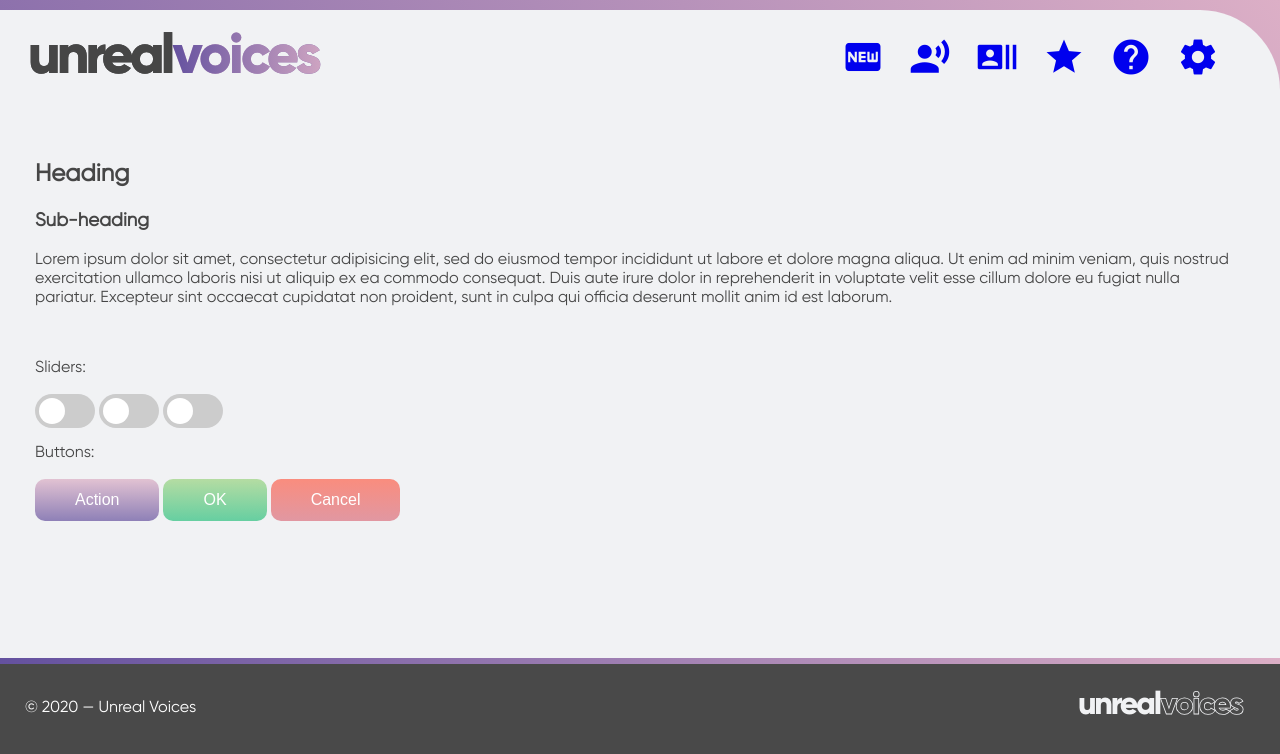
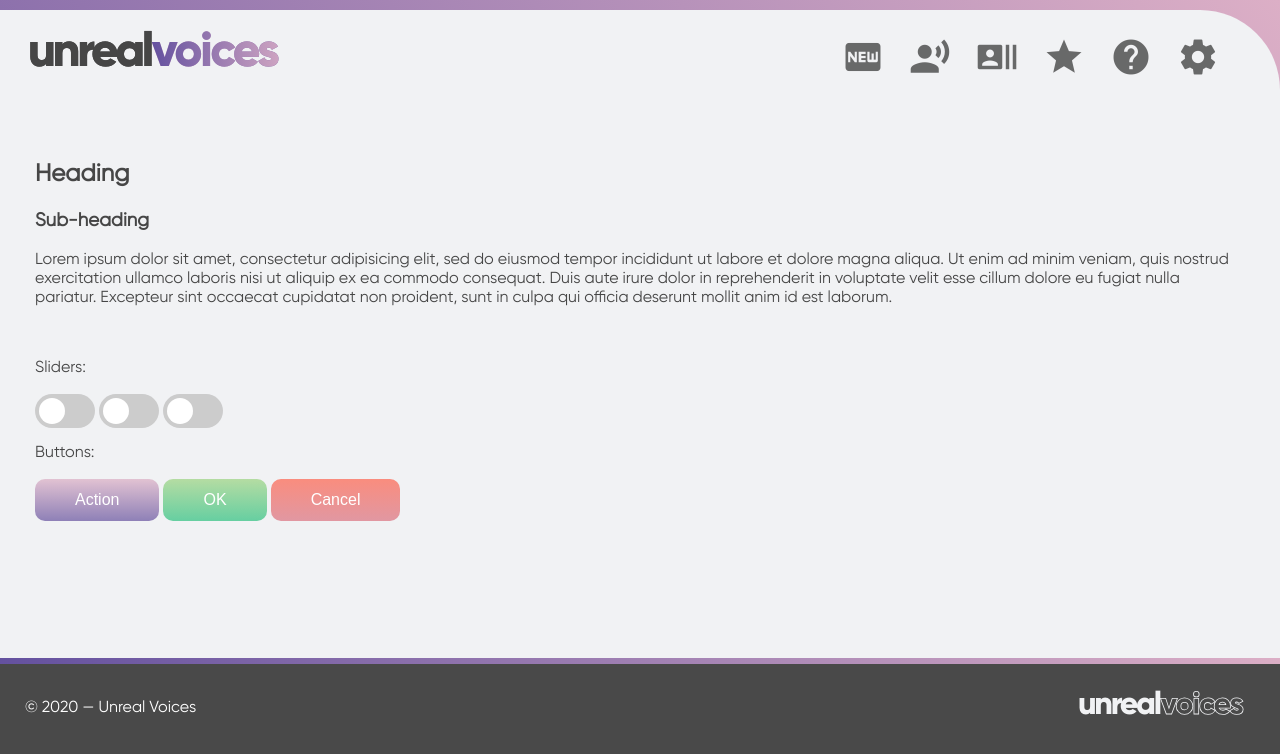
Before and after one commit to thomfg/unrealvoices-web, a plain HTML site: page index.html in a window 1280 px wide. Drawn offline with Linux system fonts and the light colour scheme.

Commit message:
Update global.css
width restriction etc

```diff
--- a/global.css
+++ b/global.css
@@ -21,19 +21,38 @@
 		text-align: right;
 		position: absolute;
 		top: 20px;
-		line-height: 42pt;
+		line-height: 36pt;
 		vertical-align: middle;
-		width: calc(100% - 400px);
+		width: calc(100% - 365px);
 		right: 40px;
 		z-index: 999;
 	}
 
-	.item
+	#tmenu a
 	{
+		transition: 0.4s;
+		font-size: 36pt;
+		color: rgba(70, 70, 70, 0.80);
+	}
+
+	#tmenu a:hover
+	{
+		line-height: 36pt;
+		color: rgba(70, 70, 70, 1.00);
+	}
+
+	#tmenu a:active
+	{
+		color: rgba(70, 70, 70, 1.00);
+	}
+
+	.mnitem
+	{
+		min-width: 80px;
 		font-family: Gilroy-ExtraBold, Gilroy-Regular, Gilroy, sans-serif;
 	}
 
-	/*#tmenu .item { vertical-align: middle; line-height: 42pt; }*/
+	/*#tmenu .item { vertical-align: middle; line-height: 36pt; }*/
 
 	.noselect
 	{
@@ -50,6 +69,7 @@
 	{
 		transition-duration: 0.4s;
 		-webkit-transition-duration: 0.4s;
+		vertical-align: text-bottom;
 		font-weight: 800;
 		letter-spacing: -0.07em;
 		font-family: Gilroy-ExtraBold, Gilroy-Regular, Gilroy, sans-serif;
@@ -120,12 +140,12 @@
 		-webkit-text-stroke-color: rgba(233, 233, 233, 1.00);
 	}
 
-	#first { position: absolute; top: 20px; left: 28px; z-index: 2; font-size: 42pt; }
+	#first { position: absolute; top: 20px; left: 28px; z-index: 2; font-size: 36pt; }
 
 	#second
 	{
 		cursor: pointer;
-		font-size: 42pt;
+		font-size: 36pt;
 		z-index: 3;
 		transition: opacity 0.7s;
 		position: absolute;
@@ -173,6 +193,13 @@
 		-webkit-transition-duration: 0.4s;
 		text-align: left;
 		padding: 35px;
+	}
+
+	#subcontainer p
+	{
+/*		align: right;
+		max-width: calc(100% - 120px);
+*/
 	}
 
 	#foo
```
